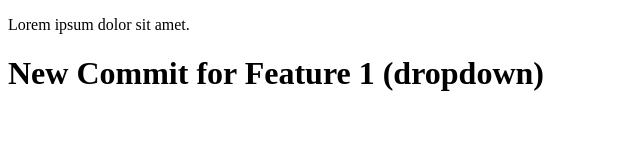
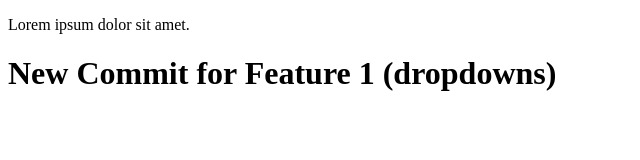
Before and after one commit to pawanperla/LOCAL_REPO, a plain HTML site: page index.html in a window 1280 px wide. Shown: the full height of the page, 0-640 px from the left. Drawn offline with Linux system fonts and the light colour scheme.

Commit message:
dropdowns

```diff
--- a/index.html
+++ b/index.html
@@ -7,6 +7,6 @@
   </head>
   <body>
     <p>Lorem ipsum dolor sit amet.</p>
-    <h1>New Commit for Feature 1 (dropdown)</h1>
+    <h1>New Commit for Feature 1 (dropdowns)</h1>
   </body>
 </html>
```
